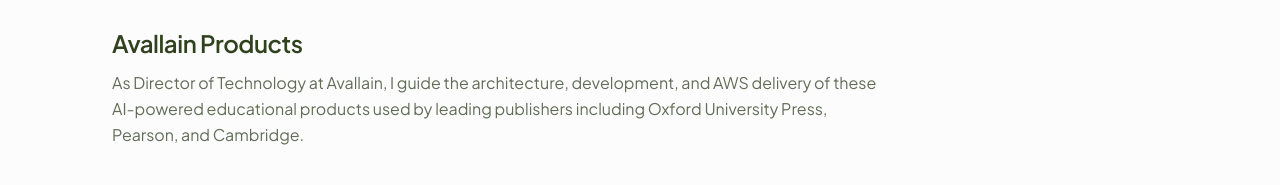
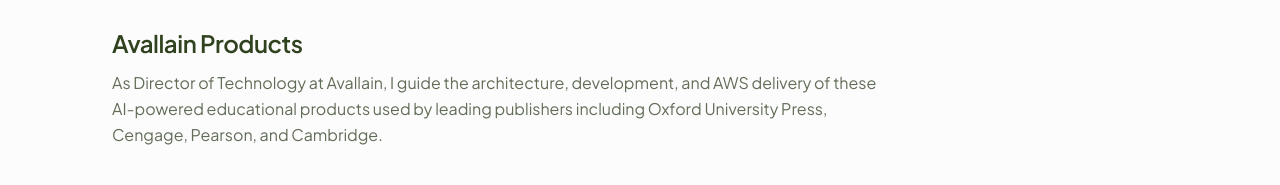
Before and after one commit to carlosparamio/carlosparamio.github.io, an Astro site: page /projects in a window 1280 px wide. Shown: the part 336-521 px from the top of the page. Built offline with nearby package versions, Linux system fonts and the light colour scheme; Astro itself is replaced by a stand-in of ours.

Commit message:
Include Cengage

```diff
--- a/src/pages/projects.astro
+++ b/src/pages/projects.astro
@@ -41,7 +41,7 @@ const avallainProducts = [
       <div class="project-group-header">
         <h2 class="project-group-title">Avallain Products</h2>
         <p class="project-group-description">
-          As Director of Technology at Avallain, I guide the architecture, development, and AWS delivery of these AI-powered educational products used by leading publishers including Oxford University Press, Pearson, and Cambridge.
+          As Director of Technology at Avallain, I guide the architecture, development, and AWS delivery of these AI-powered educational products used by leading publishers including Oxford University Press, Cengage, Pearson, and Cambridge.
         </p>
       </div>
       <div class="grid grid-cols-1 md:grid-cols-2 gap-6">
```
